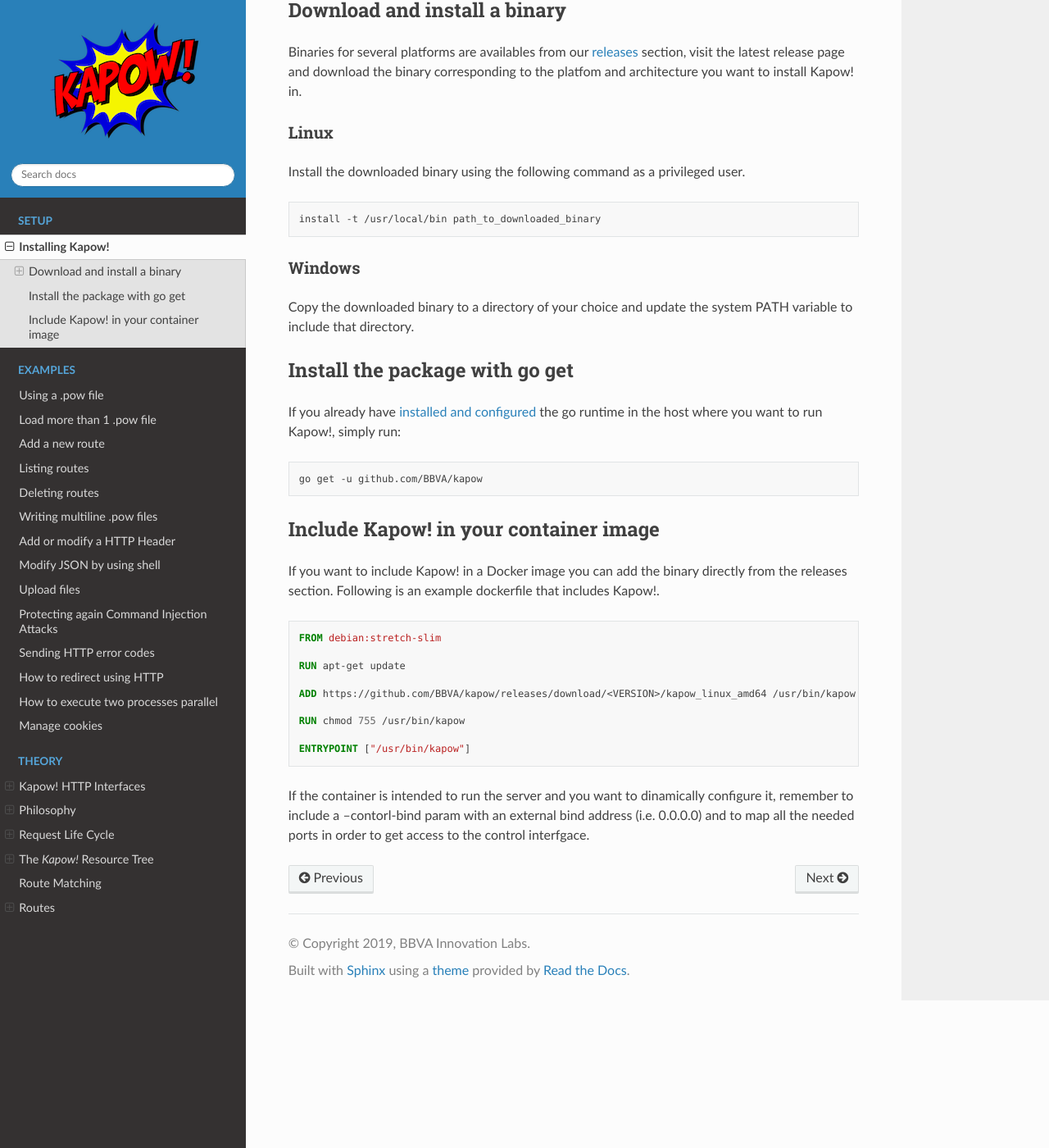
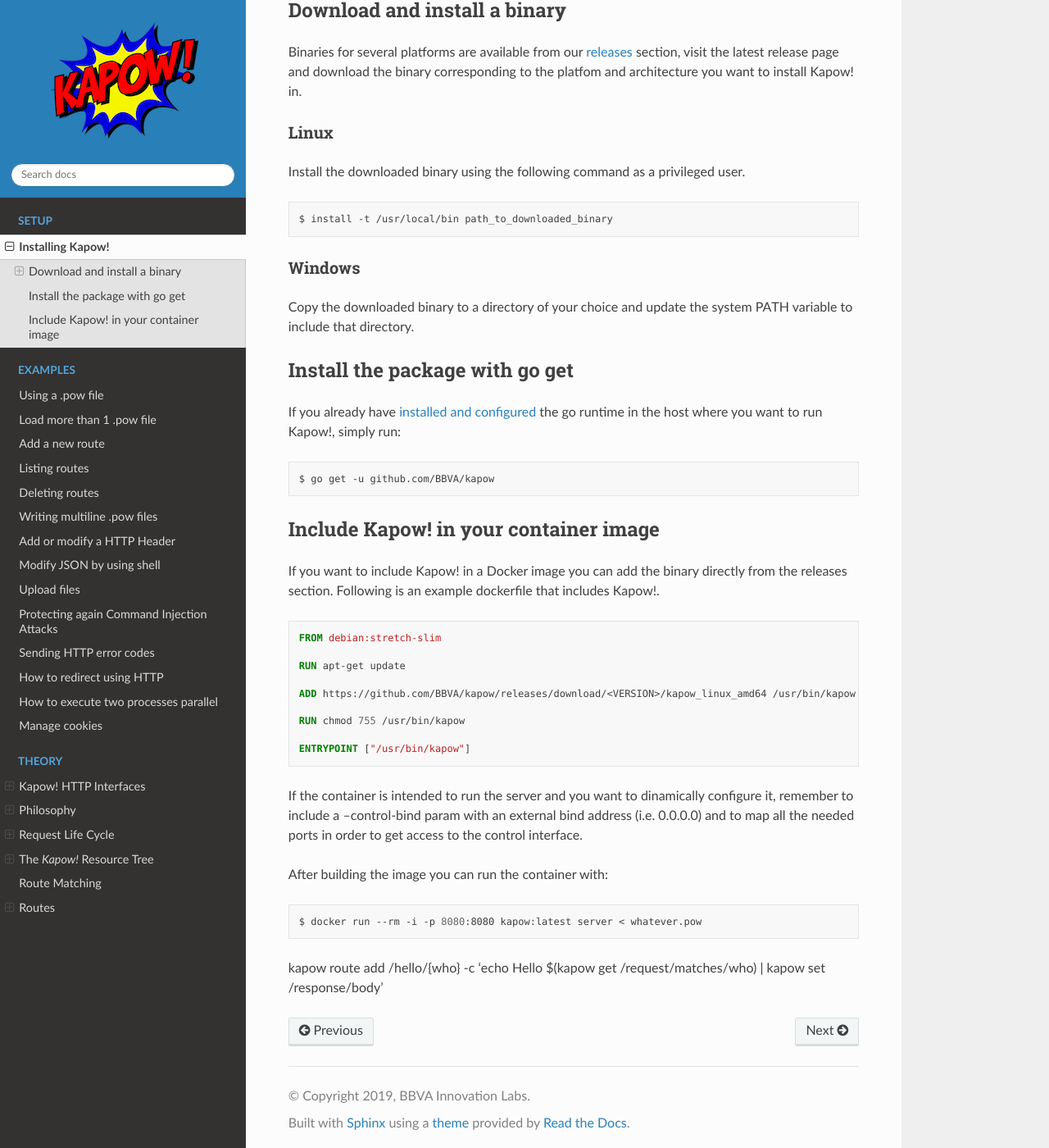
Before and after one commit to BBVA/kapow, a Sphinx documentation site: the page built from docs/source/setup/install-and-configure.rst, in a window 1280 px wide and 1400 px high, scrolled down 236 px. Shown: the whole window at 82% size. Built offline with Sphinx 7.4.7 and the Read the Docs theme 2.0.0, drawn with Linux system fonts in a browser that asks for light colours; pages that are not in the unit, such as notebooks, are missing from menus.

Commit message:
Fix some typos and add docker run example in installation

```diff
--- a/docs/source/setup/install-and-configure.rst
+++ b/docs/source/setup/install-and-configure.rst
@@ -9,7 +9,7 @@ options
 Download and install a binary
 -----------------------------
 
-Binaries for several platforms are availables from our
+Binaries for several platforms are available from our
 `releases <https://github.com/BBVA/kapow/releases>`_ section, visit the latest
 release page and download the binary corresponding to the platfom and
 architecture you want to install Kapow! in.
@@ -22,7 +22,7 @@ Install the downloaded binary using the following command as a privileged user.
 
 .. code-block:: bash
 
-    install -t /usr/local/bin path_to_downloaded_binary
+  $ install -t /usr/local/bin path_to_downloaded_binary
 
 
 Windows
@@ -40,7 +40,7 @@ the go runtime in the host where you want to run Kapow!, simply run:
 
 .. code-block:: bash
 
-    go get -u github.com/BBVA/kapow
+  $ go get -u github.com/BBVA/kapow
 
 
 Include Kapow! in your container image
@@ -63,6 +63,21 @@ Kapow!.
   ENTRYPOINT ["/usr/bin/kapow"]
 
 If the container is intended to run the server and you want to dinamically
-configure it, remember to include a --contorl-bind param with an external bind
+configure it, remember to include a --control-bind param with an external bind
 address (i.e. 0.0.0.0) and to map all the needed ports in order to get access
-to the control interfgace.
+to the control interface.
+
+After building the image you can run the container with:
+
+.. code-block:: bash
+
+  $ docker run --rm -i -p 8080:8080 kapow:latest server < whatever.pow
+
+
+
+
+
+
+
+
+kapow route add /hello/{who} -c 'echo Hello $(kapow get /request/matches/who) | kapow set /response/body'
```
